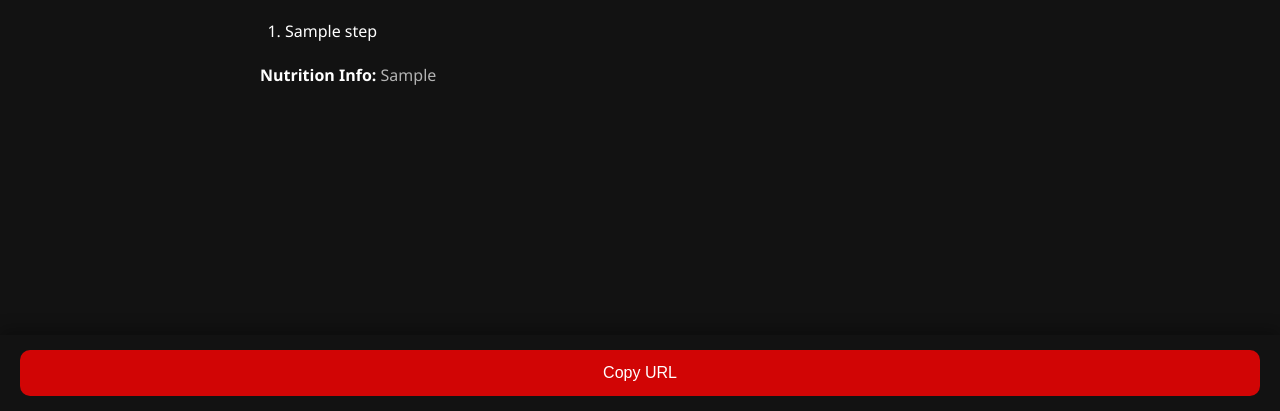
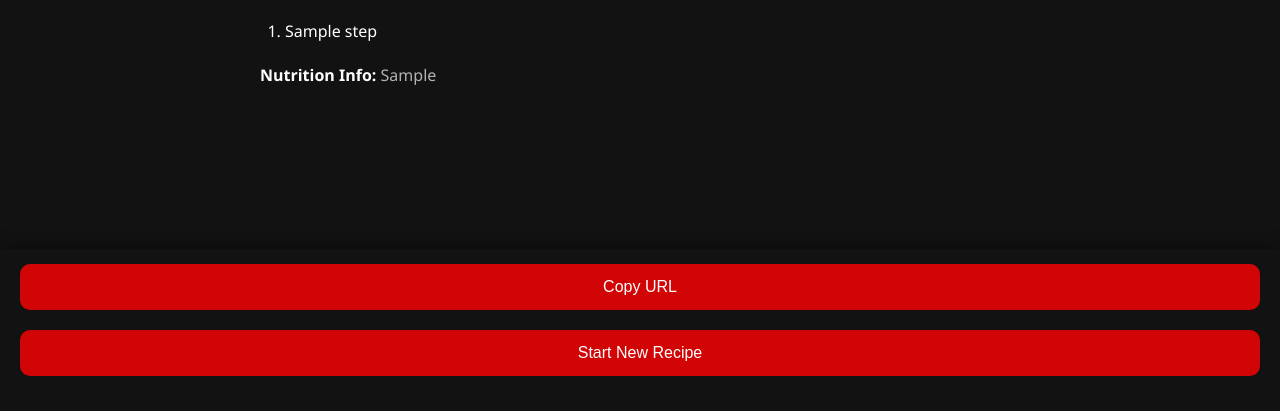
Before and after one commit to efikkert/recipevision, a Flask app: template templates/recipe.html in a window 1280 px wide. Shown: the part 389-800 px from the top of the page. Run offline with Flask 3, Linux system fonts and the light colour scheme; the template is opened without the code that fills it: most values are stand-ins (such as "Sample title", 1, 10 or a date in 2020).

Commit message:
Add new recipe button

```diff
--- a/templates/recipe.html
+++ b/templates/recipe.html
@@ -107,6 +107,7 @@
             width: 100%;
             cursor: pointer;
             transition: all 0.2s;
+            margin-bottom: 20px;
         }
 
         .copy-button:hover {
@@ -149,6 +150,7 @@
 
     <div class="copy-button-container">
         <button id="copyButton" class="copy-button">Copy URL</button>
+        <button class="copy-button" onclick="startNewRecipe()">Start New Recipe</button>
     </div>
 
     <script>
```
